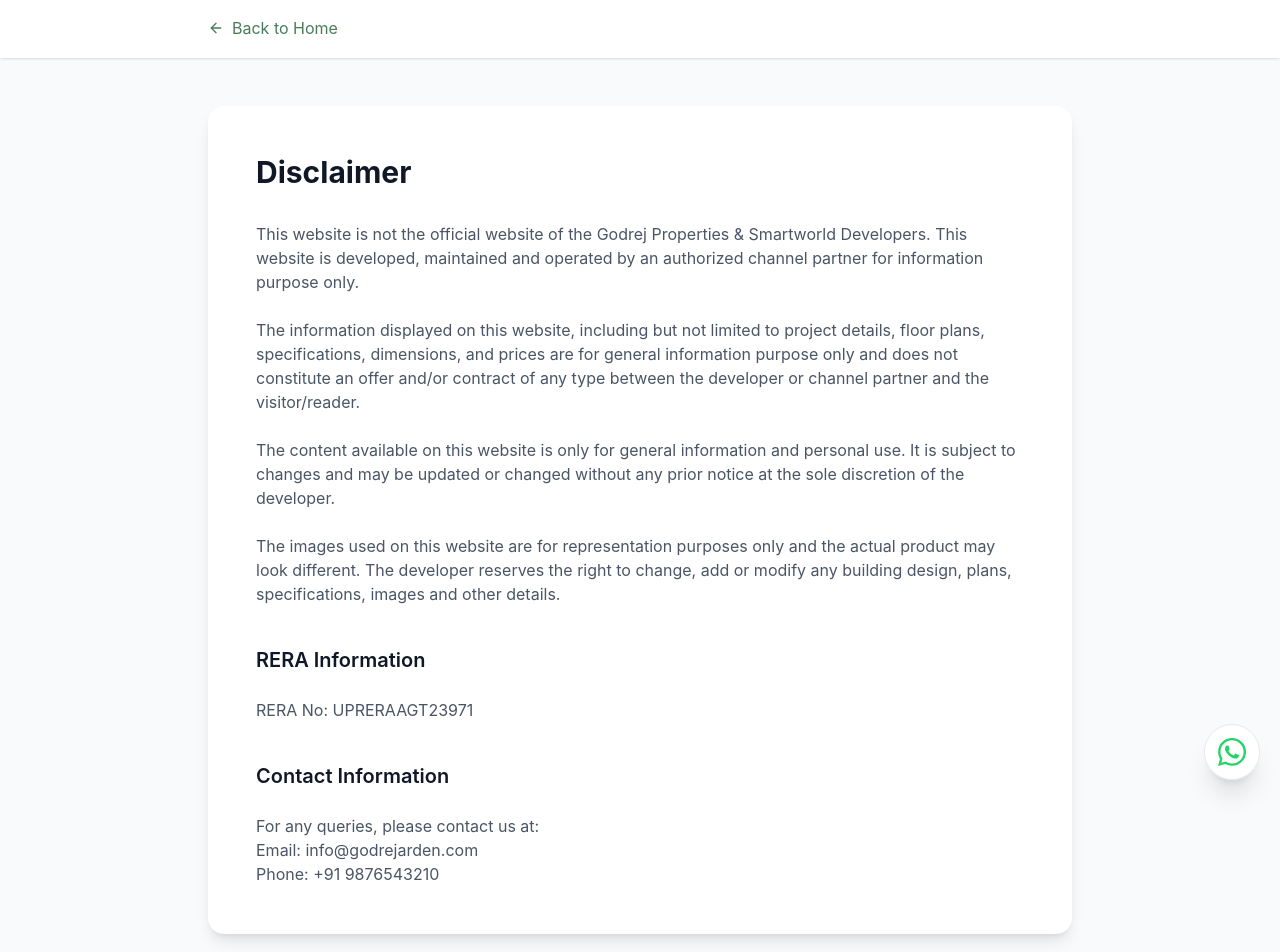
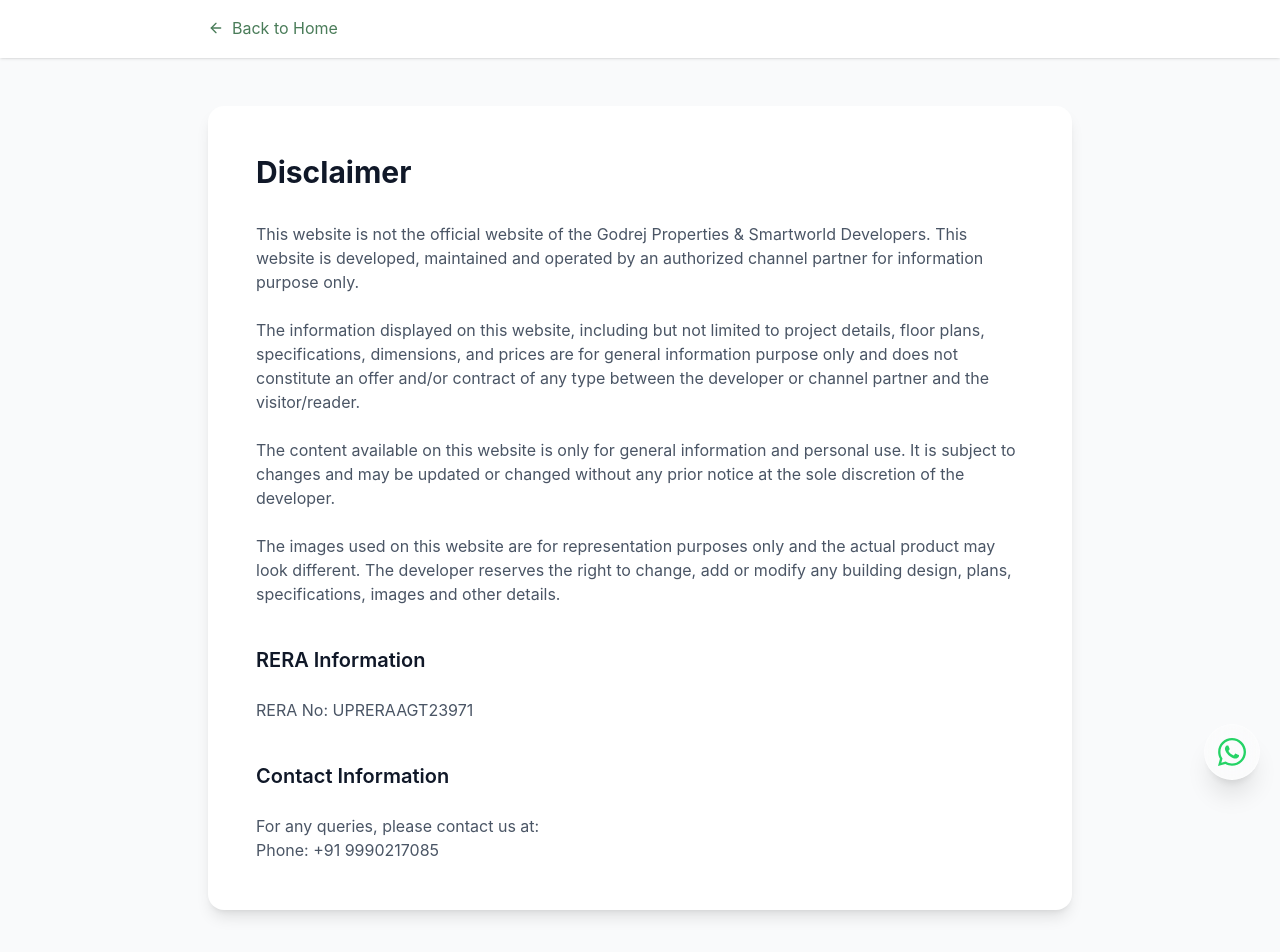
Before and after one commit to inquisitive-anuj01/Godrej, a React (Vite) app: page /disclaimer in a window 1280 px wide. Shown: the top 952 px of the page. Built offline with nearby package versions, Linux system fonts and the light colour scheme.

Commit message:
issue fixed

```diff
--- a/src/App.jsx
+++ b/src/App.jsx
@@ -5,7 +5,6 @@
 import Home from './Pages/Home';
 import Disclaimer from './Pages/Disclaimer';
 import Privacy from './Pages/Privacy';
-import { SOCIAL_LINKS } from './data/constants';
 
 function App() {
   return (
@@ -20,15 +19,14 @@
 
         {/* Floating WhatsApp Button */}
         <a
-          href={SOCIAL_LINKS.whatsapp}
+          href="https://wa.me/919990217085"
           target="_blank"
           rel="noopener noreferrer"
           className="fixed bottom-5 right-5 z-50
           w-14 h-14 rounded-full flex items-center justify-center
-          bg-white/90 backdrop-blur-lg shadow-xl
-          border border-gray-200
-          hover:scale-110 transition-all duration-300 cursor-pointer
-          hover:shadow-2xl"
+          bg-white/30 backdrop-blur-lg shadow-xl
+          border border-white/40
+          hover:scale-110 transition-all duration-300 cursor-pointer"
         >
           <FaWhatsapp size={32} color="#25D366" />
         </a>
--- a/src/Pages/Disclaimer.jsx
+++ b/src/Pages/Disclaimer.jsx
@@ -60,8 +60,6 @@
                         <p>
                             For any queries, please contact us at:
                             <br />
-                            Email: {CONTACT_INFO.email[0]}
-                            <br />
                             Phone: {CONTACT_INFO.phone[0]}
                         </p>
                     </div>
--- a/src/Pages/Footer.jsx
+++ b/src/Pages/Footer.jsx
@@ -2,7 +2,7 @@
 import { motion } from 'framer-motion';
 import { FiPhone, FiMail, FiMapPin, FiClock } from 'react-icons/fi';
 import { FaFacebookF, FaTwitter, FaInstagram, FaLinkedinIn, FaYoutube } from 'react-icons/fa';
-import { PROJECT_INFO, CONTACT_INFO, SOCIAL_LINKS } from '../data/constants';
+import { PROJECT_INFO, CONTACT_INFO } from '../data/constants';
 
 const Footer = () => {
     const quickLinks = [
@@ -18,16 +18,9 @@
     const legalLinks = [
         { label: 'Privacy Policy', href: '/privacy' },
         { label: 'Disclaimer', href: '/disclaimer' },
-        { label: 'Terms & Conditions', href: '#' },
     ];
 
-    const socialLinks = [
-        { icon: <FaFacebookF />, href: SOCIAL_LINKS.facebook },
-        { icon: <FaTwitter />, href: SOCIAL_LINKS.twitter },
-        { icon: <FaInstagram />, href: SOCIAL_LINKS.instagram },
-        { icon: <FaLinkedinIn />, href: SOCIAL_LINKS.linkedin },
-        { icon: <FaYoutube />, href: SOCIAL_LINKS.youtube },
-    ];
+
 
     return (
         <footer className="bg-gray-900 text-white">
@@ -50,19 +43,6 @@
                             Experience luxury living at its finest.
                         </p>
 
-                        {/* Social Links */}
-                        <div className="flex space-x-3">
-                            {socialLinks.map((social, index) => (
-                                <motion.a
-                                    key={index}
-                                    href={social.href}
-                                    whileHover={{ scale: 1.1, y: -2 }}
-                                    className="w-10 h-10 bg-white/10 rounded-lg flex items-center justify-center hover:bg-[#4A7C59] transition-colors"
-                                >
-                                    {social.icon}
-                                </motion.a>
-                            ))}
-                        </div>
                     </div>
 
                     {/* Quick Links */}
@@ -104,15 +84,7 @@
                                     ))}
                                 </div>
                             </li>
-                            <li className="flex items-center space-x-3">
-                                <FiMail className="text-[#4A7C59] flex-shrink-0" />
-                                <a
-                                    href={`mailto:${CONTACT_INFO.email[0]}`}
-                                    className="text-gray-400 hover:text-[#4A7C59] transition-colors"
-                                >
-                                    {CONTACT_INFO.email[0]}
-                                </a>
-                            </li>
+
                             <li className="flex items-start space-x-3">
                                 <FiClock className="text-[#4A7C59] mt-1 flex-shrink-0" />
                                 <div className="text-gray-400">
--- a/src/Pages/Header.jsx
+++ b/src/Pages/Header.jsx
@@ -60,7 +60,7 @@
 
                         {/* Call Now */}
                         <motion.a
-                            href="tel:+919876543210"
+                            href="tel:+919990217085"
                             whileHover={{ scale: 1.05 }}
                             className="flex items-center bg-gradient-to-r from-[#4A7C59] to-[#3D6B4A] text-white px-5 py-2.5 rounded-full shadow-lg hover:shadow-xl transition-all"
                         >
@@ -81,7 +81,7 @@
                     {/* Mobile Buttons */}
                     <div className="flex lg:hidden items-center space-x-3">
                         <a
-                            href="tel:+919876543210"
+                            href="tel:+919990217085"
                             className="flex items-center bg-[#4A7C59] text-white p-2.5 rounded-full shadow"
                         >
                             <FiPhone size={18} />
--- a/src/Pages/Privacy.jsx
+++ b/src/Pages/Privacy.jsx
@@ -81,8 +81,6 @@
                         <p>
                             If you have any questions about this Privacy Policy, please contact us at:
                             <br />
-                            Email: {CONTACT_INFO.email[0]}
-                            <br />
                             Phone: {CONTACT_INFO.phone[0]}
                         </p>
 
--- a/src/data/constants.js
+++ b/src/data/constants.js
@@ -117,20 +117,11 @@
 ];
 
 export const CONTACT_INFO = {
-    phone: ["+91 9876543210", "+91 9876543211"],
-    email: ["info@godrejarden.com", "sales@godrejarden.com"],
+    phone: ["+91 9990217085"],
+    // email: ["info@godrejarden.com", "sales@godrejarden.com"],
     address: "Sector Sigma-III, Greater Noida, Uttar Pradesh",
     workingHours: {
         weekdays: "10 AM - 7 PM",
         sunday: "11 AM - 6 PM"
     }
 };
-
-export const SOCIAL_LINKS = {
-    facebook: "#",
-    twitter: "#",
-    instagram: "#",
-    linkedin: "#",
-    youtube: "#",
-    whatsapp: "https://wa.me/919876543210"
-};
```
